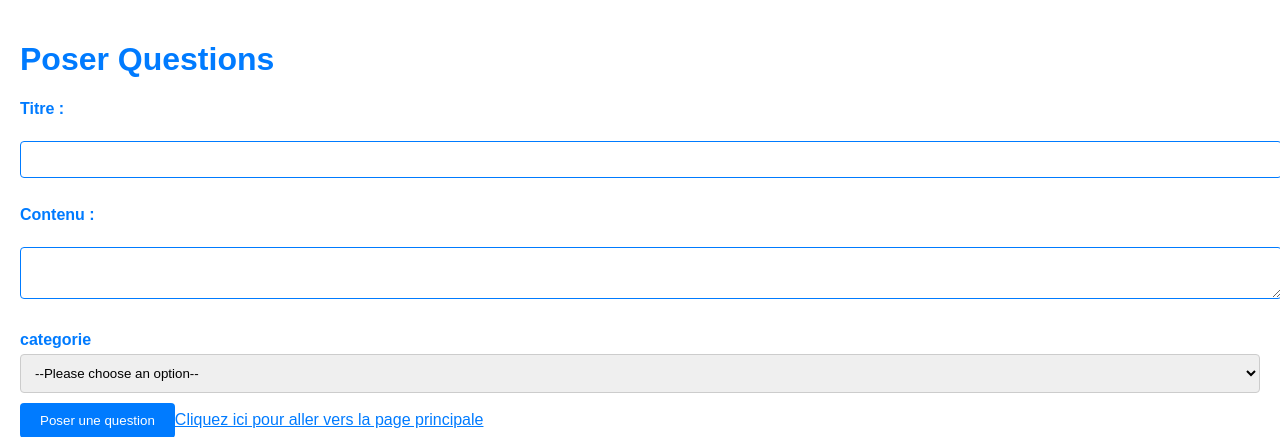
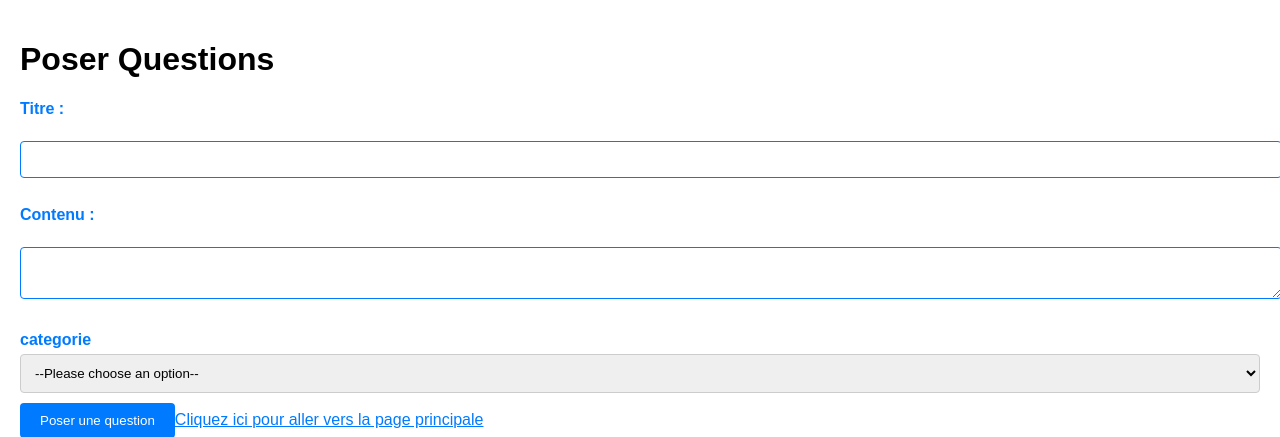
Before and after one commit to RosineSoro/Projet_Info633_FAQ, a PHP site: page /page_quest.php in a window 1280 px wide. Shown: the top 437 px of the page. Run offline with PHP 8.4, Linux system fonts and the light colour scheme; the visitor is signed in with stand-in values (Sample User, id 1); data that the repository does not hold is empty.

Commit message:
titre de page_quest en noir
suppression du css de h1 pour la page_quest.

```diff
--- a/Pages/page_quest.css
+++ b/Pages/page_quest.css
@@ -3,11 +3,6 @@ body {
     margin: 0;
     padding: 20px;
   }
-
-  h1{
-    color: #007BFF;
-  }
-
 
 
   form {
```
